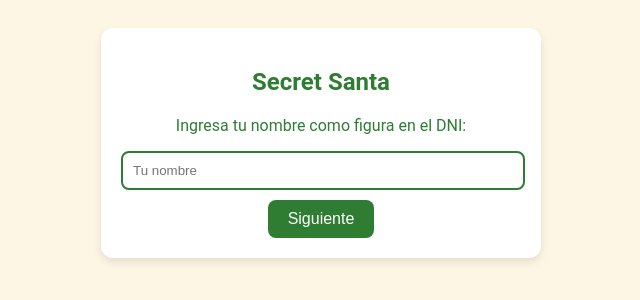
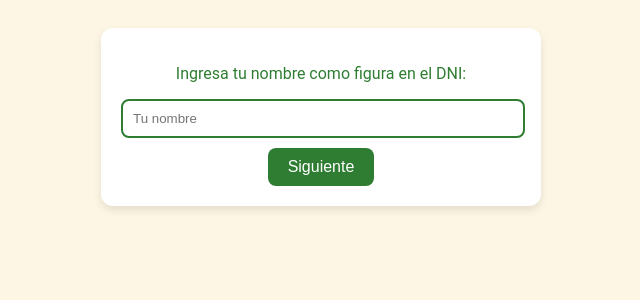
Before and after one commit to DiDonatoGN/amigo-invisible, a plain HTML site: page index.html in a window 1280 px wide. Shown: the whole page, without its empty margins (319-959 px from the left). Drawn offline with Linux system fonts and the light colour scheme.

Commit message:
Update index.html

```diff
--- a/index.html
+++ b/index.html
@@ -46,7 +46,6 @@
 </head>
 <body>
   <div class="card" id="inputCard">
-    <h2>Secret Santa</h2>
     <p>Ingresa tu nombre como figura en el DNI:</p>
     <input type="text" id="nameInput" placeholder="Tu nombre">
     <button onclick="generateSecretSanta()">Siguiente</button>
```
